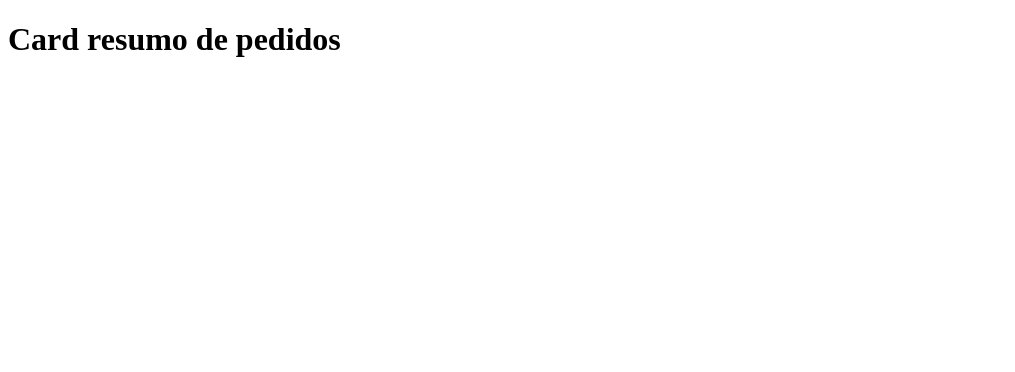
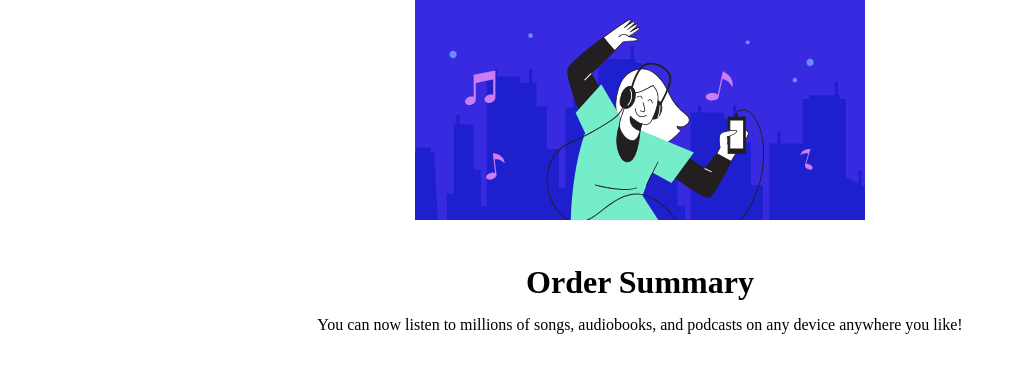
Before and after one commit to tarcisiopenalva/card-resumo-de-pedidos, a plain HTML site: page index.html in a window 1280 px wide. Shown: the whole page, without its empty margins (0-1015 px from the left). Drawn offline with Linux system fonts and the light colour scheme.

Commit message:
Add images html css

```diff
--- /dev/null
+++ b/assets/css/style.css
@@ -0,0 +1,20 @@
+* {
+    margin: 0;
+    padding: 0;
+    box-sizing: border-box;
+}
+
+.header {
+    text-align: center;
+    margin-bottom: 40px;
+
+}
+h1 {
+    text-align: center;
+    margin-bottom: 15px;
+}
+
+span {
+    display: block;
+    text-align: center;
+}
--- a/index.html
+++ b/index.html
@@ -1,13 +1,20 @@
 <!DOCTYPE html>
-<html lang="pt_br">
+<html lang="n">
 <head>
     <meta charset="UTF-8">
     <meta http-equiv="X-UA-Compatible" content="IE=edge">
     <meta name="viewport" content="width=device-width, initial-scale=1.0">
-    <title>Card Resumo de Pedidos</title>
+    <link rel="stylesheet" href="assets/css/style.css">
+    <title>Order Summary Card</title>
 </head>
-    <h1>Card resumo de pedidos</h1>
 <body>
-
+    <div class="header">
+        <img src="assets/images/illustration-hero.svg" alt="illustration-picture">
+    </div>
+    <h1>Order Summary</h1>
+    <span>
+        You can now listen to millions of songs, audiobooks, and podcasts on any
+        device anywhere you like!
+    </span>
 </body>
 </html>
```
Also changed, not shown: assets/images/favicon-32x32.png (added), assets/images/icon-music.svg (added), assets/images/illustration-hero.svg (added), assets/images/pattern-background-desktop.svg (added), assets/images/pattern-background-mobile.svg (added).
